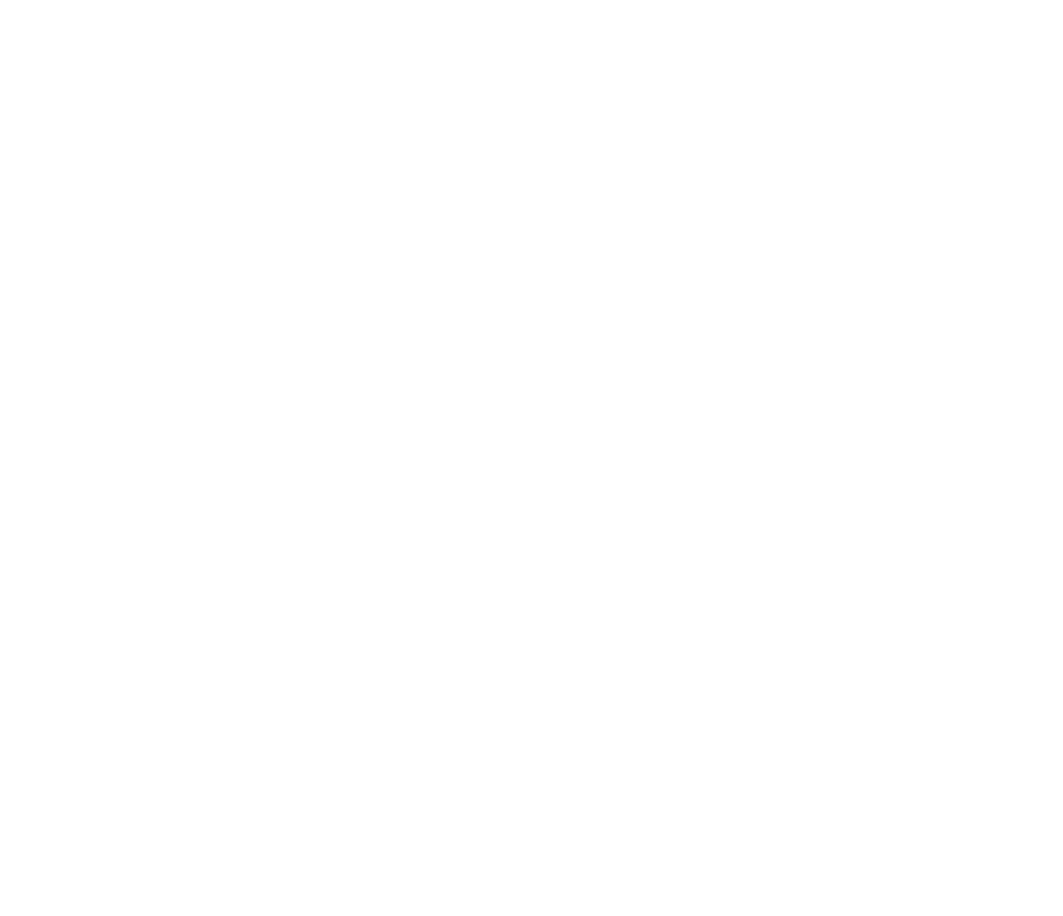
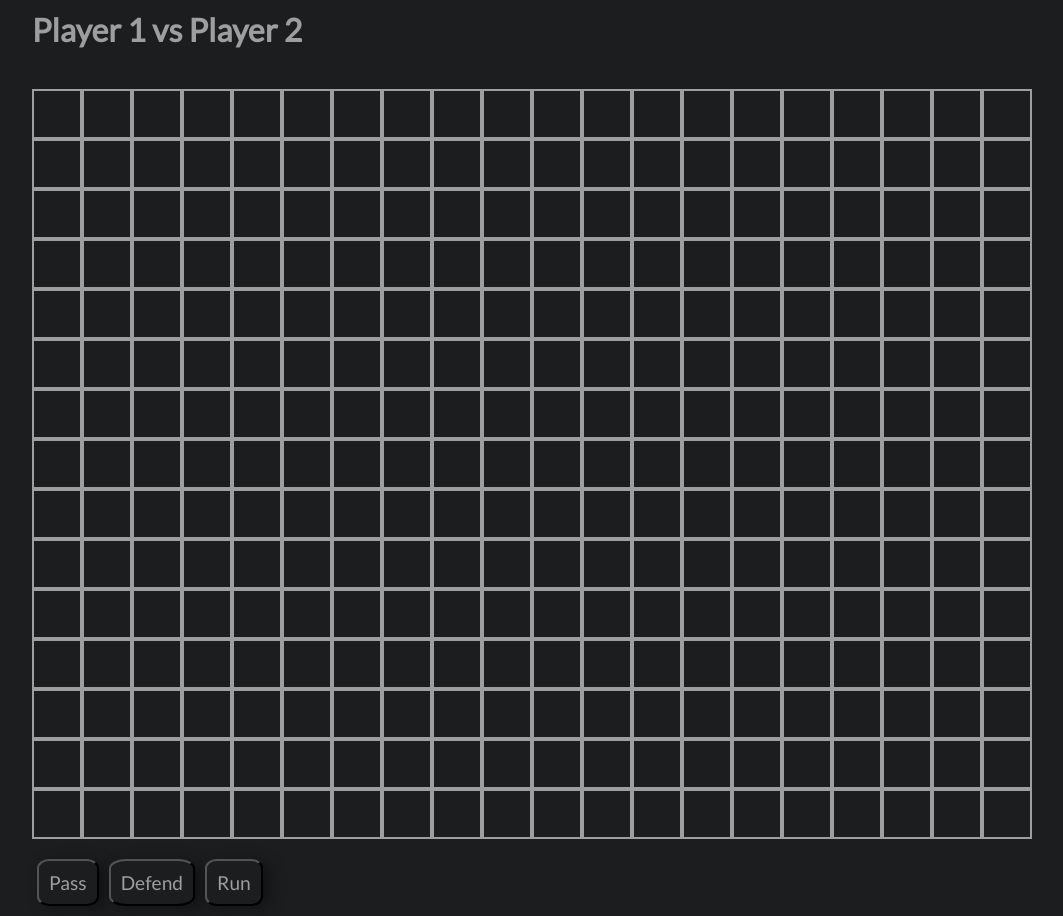
Before and after one commit to pasjonatprogramowania/Heroes_III_JS, a Vue app in the folder hero_iii_js/: page / in a window 1280 px wide. Shown: the whole page, without its empty margins (108-1171 px from the left). Before the commit the page ends 800 px from the top, so only its background shows below. Built offline with nearby package versions, Linux system fonts and the light colour scheme.

Commit message:
board is now rendered

```diff
--- a/hero_iii_js/src/App.vue
+++ b/hero_iii_js/src/App.vue
@@ -1,16 +1,19 @@
 <template>
   <div>
     <unitTests />
+    <gameBoard />
   </div>
 </template>
 
 <script lang="ts">
 import unitTests from "./components/unitTests.vue";
+import gameBoard from "./components/gui/gameBoard.vue";
 
 export default {
   name: "App",
   components: {
     unitTests,
+    gameBoard,
   },
 };
 </script>
--- /dev/null
+++ b/hero_iii_js/src/components/gui/gameBoard.vue
@@ -0,0 +1,72 @@
+<template>
+  <div class="container">
+    <h1>Player 1 vs Player 2</h1>
+    <div class="board">
+      <div v-for="index in this.board.boardSize" :key="index">
+        <div class="board-field" :id="index"></div>
+      </div>
+    </div>
+    <div>
+      <button>Pass</button>
+      <button>Defend</button>
+      <button>Run</button>
+    </div>
+  </div>
+</template>
+<script>
+import Board from "../js/board.js";
+export default {
+  data() {
+    return {
+      board: new Board(),
+    };
+  },
+};
+</script>
+<style>
+@import url("https://fonts.googleapis.com/css2?family=Lato:wght@300;400&display=swap");
+:root {
+  --mainTextColor: #9e9e9e;
+  --mainBackgoundColor: #1b1d1f;
+}
+* {
+  margin: 0;
+  padding: 0;
+  box-sizing: border-box;
+  font-family: "Lato", sans-serif;
+  color: var(--mainTextColor);
+}
+html {
+  background-color: var(--mainBackgoundColor);
+}
+/* html[theme="dark-mode"] img {
+  filter: invert(1) hue-rotate(180deg);
+}  */
+.container {
+  margin: 10px 140px 10px 140px;
+}
+.board {
+  display: grid;
+  grid-template-rows: repeat(15, 1fr);
+  grid-template-columns: repeat(20, 1fr);
+}
+.board-field {
+  border: 2px solid var(--mainTextColor);
+  width: 50px;
+  height: 50px;
+}
+h1 {
+  margin: 0 auto 40px auto;
+}
+button {
+  background-color: var(--mainBackgoundColor);
+  border-radius: 20%;
+  color: var(--mainTextColor);
+  margin: 20px 5px auto;
+  padding: 10px;
+  font-size: 1.2rem;
+  -webkit-box-shadow: 7px 3px 15px 0px rgba(0, 0, 0, 0.36);
+  -moz-box-shadow: 7px 3px 15px 0px rgba(0, 0, 0, 0.36);
+  box-shadow: 7px 3px 15px 0px rgba(0, 0, 0, 0.36);
+}
+</style>
--- a/hero_iii_js/src/components/js/board.js
+++ b/hero_iii_js/src/components/js/board.js
@@ -1,8 +1,7 @@
 export default class Board {
     constructor() {
         this.map = new Map();
-        this.boardX = 20;
-        this.boardY = 15;
+        this.boardSize = 300;
     }
     add(_point, _creature) {
         let mapToString = ``;
@@ -13,7 +12,7 @@
         if (this.map.has(_point)) {
             throw "Exception: => To pole jest zajete, nie mozesz tam dodac jednostki";
         }
-        if (_point.x > this.boardX || _point.y > this.boardY) {
+        if (_point.position > this.boardSize) {
             throw "Exception: => Creature nie zostala ruszona, wskazaany pkt jest poza mapa";
         }
 
@@ -42,7 +41,7 @@
             mapToString += ` ${JSON.stringify(key)} ${JSON.stringify(val)} `;
         });
 
-        if (_newPoint.x > this.boardX || _newPoint.y > this.boardY) {
+        if (_newPoint.position > this.boardSize) {
             throw "Exception: => Creature nie zostala ruszona, wskazaany pkt jest poza mapa";
         }
         if (mapToString.includes(JSON.stringify(_newPoint))) {
--- a/hero_iii_js/src/components/js/creature.js
+++ b/hero_iii_js/src/components/js/creature.js
@@ -14,13 +14,13 @@
             _moveRange || 10
         );
     }
-    setDeafoult() {
+    setDefaultStats() {
         this.stats.wasCounterAttack = false
         this.stats.currentHp = this.stats.currentHp != undefined ? this.stats.currentHp : this.stats.maxHp;
     }
     attack(_defender) {
-        _defender.setDeafoult();
-        this.setDeafoult();
+        _defender.setDefaultStats();
+        this.setDefaultStats();
 
         if (_defender.isAlive()) {
             _defender.stats.currentHp = this.calculateDamage(_defender);
--- a/hero_iii_js/src/components/js/point.js
+++ b/hero_iii_js/src/components/js/point.js
@@ -1,6 +1,5 @@
 export default class Point {
-  constructor(aX, aY) {
-    this.x = aX;
-    this.y = aY;
-  }
+    constructor(_position) {
+        this.position = _position;
+    }
 }
--- a/hero_iii_js/src/components/js/test/boardTest.js
+++ b/hero_iii_js/src/components/js/test/boardTest.js
@@ -7,7 +7,7 @@
         let board = new Board();
         let creature = new Creature();
 
-        let unitTestPoint = new Point(0, 0);
+        let unitTestPoint = new Point(1);
         board.add(unitTestPoint, creature);
 
         if (board.getVal(unitTestPoint) === undefined) {
@@ -18,7 +18,7 @@
         let board = new Board()
         let creature = new Creature();
 
-        let unitTestPoint = new Point(0, 0);
+        let unitTestPoint = new Point(0);
         board.add(unitTestPoint, creature);
 
         if (board.getPoint(creature) !== unitTestPoint) {
@@ -30,13 +30,13 @@
         let board = new Board();
         let creature = new Creature();
 
-        let unitTestPoint = new Point(0, 0);
+        let unitTestPoint = new Point(0);
         board.add(unitTestPoint, creature);
 
         // let unitTestPoint2 = new Point(1, 1)
         // board.add(unitTestPoint2, creature);
 
-        let newUnitTestPoint = new Point(1, 1);
+        let newUnitTestPoint = new Point(1);
         board.move(unitTestPoint, newUnitTestPoint);
 
         if (board.getVal(unitTestPoint)) {
```
